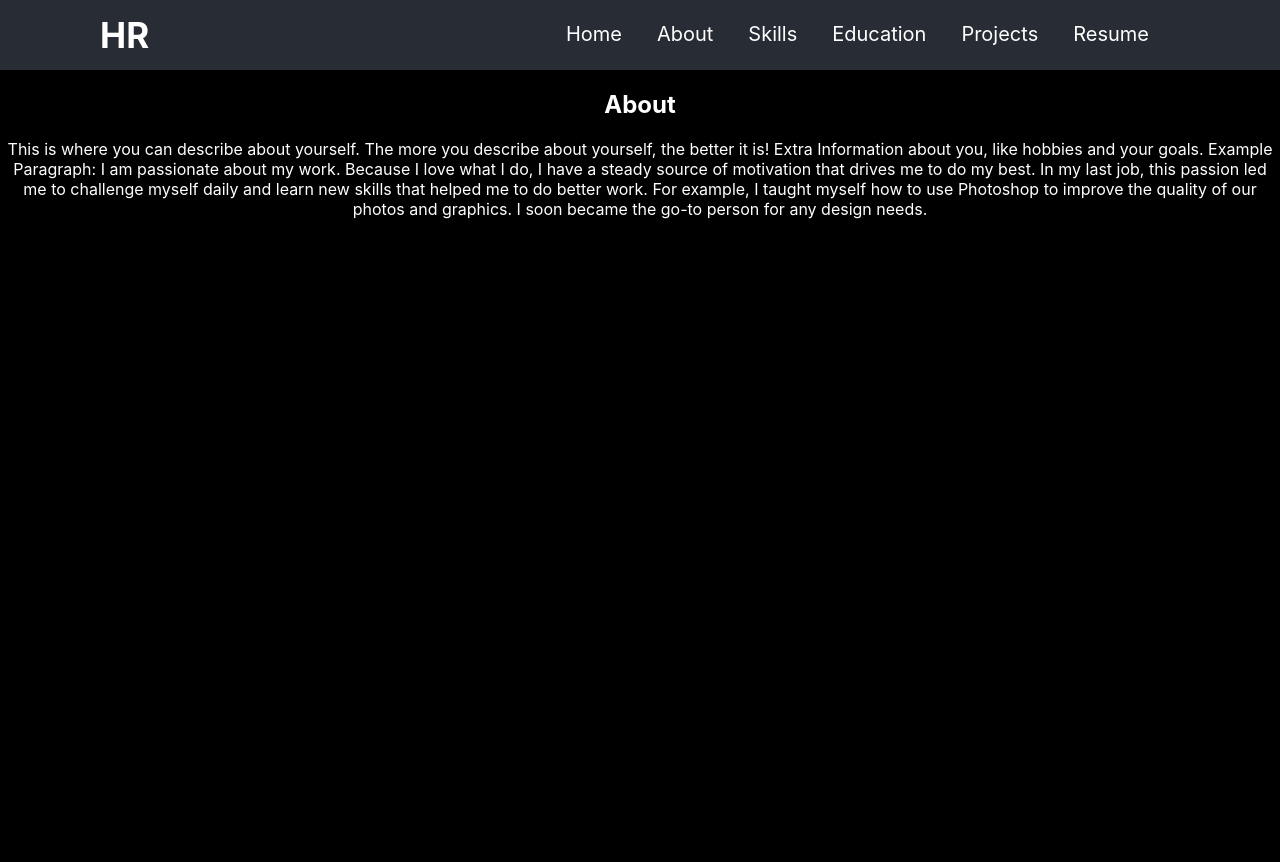
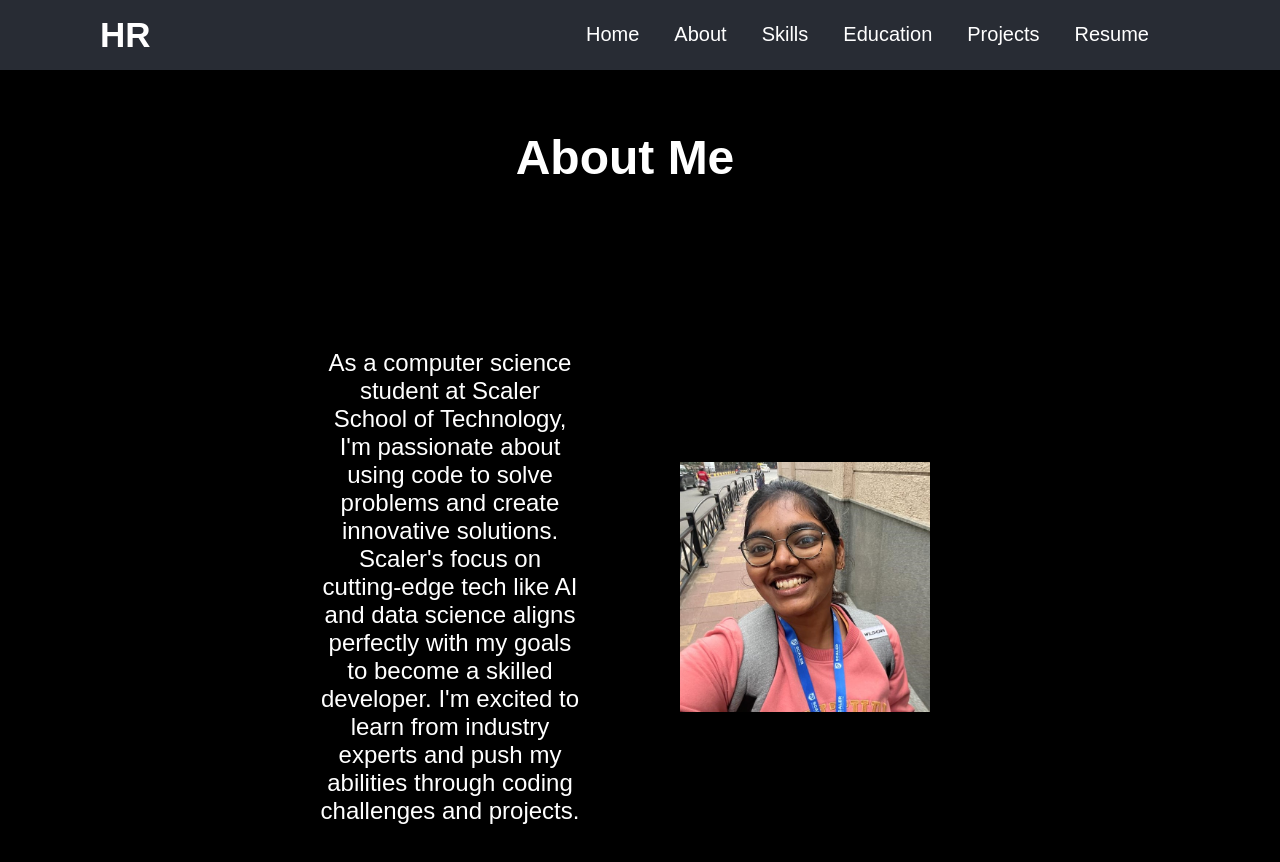
Before and after one commit to Harshinireddy05/Harshini_Dev_Portfolio, a React (Create React App) app: page /about in a window 1280 px wide. Shown: the top 862 px of the page. Before the commit the page ends 800 px from the top, so only its background shows below. Built offline with nearby package versions, Linux system fonts and the light colour scheme.

Commit message:
Education and projects pages

```diff
--- a/src/App.css
+++ b/src/App.css
@@ -18,8 +18,9 @@
   display: flex;
   flex-direction: column;
   align-items: center;
-  justify-content: space-around;
+  /* justify-content: space-around; */
   color: white;
+  height: 300px;
 }
 
 .App-link {
@@ -37,7 +38,7 @@
 body {
   background-color: #000000;
   margin: 0;
-  padding: 0;
+  padding: 10px;
 }
 .header {
   background-color: black;
--- a/src/App.js
+++ b/src/App.js
@@ -4,6 +4,8 @@ import { Route, Switch } from 'react-router-dom';
 import About from './Components/About/About.js'
 import Home from './Home.js';
 import Skills from './Components/Skills/Skills.js';
+import Education from './Components/Education/Education.js';
+import Projects from './Components/Projects/Projects.js';
 
 function App() {
   return (
@@ -13,6 +15,8 @@ function App() {
       <Switch>
         <Route path="/about" component={About} />
         <Route path="/skills" component={Skills} />
+        <Route path="/education" component={Education} />
+        <Route path="/projects" component={Projects} />
         <Route path="/" component={Home} />
       </Switch>
       </div>
--- a/src/Components/About/About.css
+++ b/src/Components/About/About.css
@@ -1,76 +1,51 @@
 body {
-    background-color: black;
+    margin: 0;
+    padding: 0;
+    font-family: sans-serif;
+    background-color: #f0f0f0;
   }
 
-  .about-container {
-    width: 100%;
-    padding: 2rem;
-    font-family: Arial, sans-serif;
-    color: #333;
-    background-color: #f9f9f9;
-    border-radius: 8px;
-    margin: 2rem auto;
-    max-width: 700px;
-    text-align: center;
+  .about {
+    display: grid;
+    grid-template-columns: 2fr 1fr;
+    padding: 320px;
+    margin-right: 30px;
+    margin-top: -300px;
+    font-size: 1.5rem;
+    grid-gap: 100px;
   }
 
-  .about-container h1 {
-    font-size: 2.5rem;
-    margin-bottom: 1rem;
+  .about h2 {
+    grid-column: span 2;
     text-align: center;
-    color: #333;
-  }
-
-  .about-content {
-    display: flex;
-    flex-direction: row;
-    align-items: center;
-    justify-content: space-between;
+    font-size: 3rem;
   }
 
   .about-text {
-    flex: 1;
-    font-size: 1rem;
-    line-height: 1.6;
-    padding-right: 2rem;
-  }
-
-  .about-text p {
-    margin-bottom: 1rem;
+    grid-column: 1;
+    line-height: 1.5;
   }
 
   .about-image {
-    flex-shrink: 0;
+    grid-column: 2;
+    display: flex;
+    justify-content: center;
+    align-items: center;
+    /* margin-left: 900px; */
   }
 
   .about-image img {
-    width: 150px;
-    height: 150px;
-    border-radius: 50%;
+    width: 250px;
+    height: 250px;
     object-fit: cover;
   }
 
-  @media (max-width: 600px) {
-    .about-container {
-      padding: 1rem;
-    }
-
-    .about-container h1 {
-      font-size: 2rem;
-    }
-
-    .about-content {
-      flex-direction: column;
-    }
-
-    .about-image {
-      margin-left: 0;
-      margin-top: 1rem;
-      align-self: center;
+  @media (max-width: 768px) {
+    .about {
+      grid-template-columns: 1fr;
     }
 
     .about-text {
-      padding-right: 0;
-      font-size: 0.9rem;
+      margin-bottom: 1rem;
     }
-  }
+}
--- a/src/Components/About/About.js
+++ b/src/Components/About/About.js
@@ -1,49 +1,19 @@
-// import React from 'react';
-// import './About.css';
-// // import profileImage from './Assets/profile_image.jpeg'; // Replace with your profile image path
-
-// function About() {
-//   return (
-//     <div className="about-container">
-//       <h1>About Me</h1>
-//       <div className="about-content">
-//         <div className="about-text">
-//           <p>
-//             I'm [Your Name], a passionate web developer with a keen interest in creating dynamic and beautiful web applications. My background in [Your Background] helps me combine strong technical skills with a creative approach to building user-friendly experiences. I'm constantly learning new technologies and pushing myself to develop innovative solutions for the web. Outside of coding, I enjoy exploring new places, staying updated on tech trends through blogs, and working on personal projects that challenge me to think outside the box.
-//           </p>
-//         </div>
-//         {/* <div className="about-image">
-//           <img src={profileImage} alt="Your Profile" />
-//         </div> */}
-//       </div>
-//     </div>
-//   );
-// }
-
-// export default About;
-
 import React from 'react';
 import './About.css';
+import profileImage from '../Assets/Image.jpg';
 
 function About() {
   return (
     <section className="about">
-      <h2>About</h2>
+      <h2>About Me</h2>
       <p>
         {/* Add your personal description here */}
-        This is where you can describe about yourself. The more you describe
-        about yourself, the better it is!
-
-        Extra Information about you, like hobbies and your goals.
-        Example Paragraph: I am passionate about my work. Because I love
-        what I do, I have a steady source of motivation that drives me to do
-        my best. In my last job, this passion led me to challenge myself daily
-        and learn new skills that helped me to do better work. For example, I
-        taught myself how to use Photoshop to improve the quality of our
-        photos and graphics. I soon became the go-to person for any design
-        needs.
+        As a computer science student at Scaler School of Technology, I'm passionate about using code to solve problems and create innovative solutions.  Scaler's focus on cutting-edge tech like AI and data science aligns perfectly with my goals to become a skilled developer. I'm excited to learn from industry experts and push my abilities through coding challenges and projects.
       </p>
       {/* Add more sections for hobbies, goals, etc. if needed */}
+      <div className="about-image">
+        <img src = {profileImage} alt="Your Profile Picture" />
+      </div>
     </section>
   );
 }
--- /dev/null
+++ b/src/Components/Education/Education.css
@@ -0,0 +1,59 @@
+body {
+    margin: 0;
+    padding: 0;
+    font-family: sans-serif; /* Set a default font family */
+    background-color: #f0f0f0; /* Light gray background color for the page (optional) */
+  }
+
+  .education {
+    display: grid;
+    grid-template-columns: 1fr 1fr; /* Two columns, equal width */
+    padding: 320px;
+    grid-gap: 20px; /* Gap between education content and image */
+  }
+
+  .education h2 {
+    grid-column: span 2;
+    text-align: center;
+    margin-bottom: 1rem;
+    margin-top: -150px;
+    font-size: 3rem;
+  }
+
+  .education-container {
+    grid-column: 1; /* Education content in the first column */
+    display: grid;
+    grid-template-columns: repeat(auto-fit, minmax(250px, 1fr)); /* Flexible two-column layout for boxes */
+    grid-gap: 50px;
+    margin-left: 350px;
+  }
+
+  .school-box,
+  .college-box {
+    /* Consistent styling for boxes */
+    padding: 5px;
+    border: 5px solid #ddd;
+    border-radius: 10px;
+    background-color: grey; /* Light background for boxes */
+    margin-bottom: 10px;
+    width: 100%;
+  }
+
+  .school-box h3,
+  .college-box h3 {
+    font-size: 20px;
+  }
+  .school-box p,
+  .college-box p {
+    font-size: 16px;
+ }
+  /* Optional media query for smaller screens (adjust as needed) */
+  @media (max-width: 768px) {
+    .education {
+      grid-template-columns: 2fr; /* Stack elements on top of each other for smaller screens */
+    }
+
+    .profile-image {
+      margin-top: 1rem; /* Add some space between text and image on small screens */
+    }
+  }
--- /dev/null
+++ b/src/Components/Projects/Projects.css
@@ -0,0 +1,68 @@
+   body {
+    background-color: black; /* Make the entire body black */
+    margin: 0; /* Remove default body margins */
+    padding: 0; /* Remove default body padding */
+  }
+
+  .projects {
+    margin: 50px auto; /* Adjust margin for top and centering */
+    text-align: center;
+    max-width: 800px; /* Adjust max-width as needed */
+  }
+
+  .projects h2 {
+    font-size: 3rem;
+    margin-bottom: 90px;
+  }
+
+  .projects-container {
+    display: grid;
+    grid-template-columns: repeat(4, 1fr); /* Four columns, equal width */
+    gap: 30px; /* Adjust gap between cards as needed */
+  }
+
+  .project-card {
+    background-color: white; /* Set background color of cards to white */
+    padding: 20px;
+    border-radius: 10px;
+    box-shadow: 0 2px 5px rgba(0, 0, 0, 0.1);
+    transition: transform 0.2s ease-in-out;
+    color: #333; /* Adjust text color for cards if needed */
+  }
+
+  .project-card:hover {
+    transform: translateY(-5px);
+  }
+
+  .project-card h3 {
+    margin-bottom: 10px;
+  }
+
+  .github-button {
+    display: inline-flex;
+    align-items: center;
+    text-decoration: none;
+    color: #333; /* Adjust text color for buttons if needed */
+    font-weight: bold;
+    transition: color 0.2s ease-in-out;
+  }
+
+  .github-button i {
+    margin-right: 5px;
+    font-size: 18px;
+  }
+
+  .github-button:hover {
+    color: #007bff;
+  }
+
+  /* FontAwesome Icon (you might need to include FontAwesome CSS) */
+  .fab.fa-github {
+    color: #4d4d4d;
+  }
+  .project-card-image {
+    width: 100px; /* Adjust width as needed */
+    height: 100px; /* Adjust height as needed */
+    margin-bottom: 10px; /* Optional margin below image */
+    border-radius: 5px; /* Optional rounded corners for image */
+  }
--- /dev/null
+++ b/src/Components/Projects/Projects.js
@@ -0,0 +1,66 @@
+import React from 'react';
+import './Projects.css'; // Assuming the file is in the same directory
+
+function Projects() {
+  const projects = [
+    {
+      title: 'Quick Quiz App',
+      description:
+        'A Quick Quiz App made using HTML, CSS, and JavaScript.',
+      githubUrl: 'https://github.com/Harshinireddy05/Quick-Quiz-Assignment-1.git',
+      imageUrl: './quiz.png',
+    },
+    {
+      title: 'Analog Clock',
+      description:
+        'An Analog Clock made using HTML, CSS, and JavaScript.',
+      githubUrl: 'https://github.com/Harshinireddy05/Analog-Clock.git',
+      imageUrl: './quiz.png',
+    },
+    {
+      title: 'Secure Chat App',
+      description:
+        'Android app with secure chat functionalities. (Work in Progress)',
+      githubUrl: 'https://github.com/your-username/secure-chat-app',
+      imageUrl:'C:/Users/harsh/OneDrive/Desktop/Trimester 4/Development/my_portfolio/src/Components/Projects/quiz.png'
+    },
+    {
+      title: 'Secure Chat App',
+      description:
+        'Android app with secure chat functionalities. (Work in Progress)',
+      githubUrl: 'https://github.com/your-username/secure-chat-app',
+      imageUrl: './quiz.png',
+    },
+  ];
+
+  return (
+    <section className="projects">
+      <h2>Projects</h2>
+      <div className="projects-container">
+        {projects.map((project) => (
+          <div className="project-card" key={project.title}>
+            {project.imageUrl && ( // Check if imageUrl exists before rendering
+            <img
+              src={project.imageUrl}
+              alt={project.title + ' Project Screenshot'} // Descriptive alt text
+              className="project-card-image"
+            />
+            )}
+            <h3>{project.title}</h3>
+            <p>{project.description}</p>
+            <a
+              href={project.githubUrl}
+              target="_blank"
+              rel="noopener noreferrer"
+              className="github-button"
+            >
+              <i className="fab fa-github"></i> View on GitHub
+            </a>
+          </div>
+        ))}
+      </div>
+    </section>
+  );
+}
+
+export default Projects;
--- a/src/Components/Skills/Skills.css
+++ b/src/Components/Skills/Skills.css
@@ -1,5 +1,5 @@
 .skills {
-    padding: 20px;
+    padding: 100px;
     margin-bottom: 20px;
     font-size: 2rem;
   }
--- a/src/NavBar.js
+++ b/src/NavBar.js
@@ -15,7 +15,7 @@ function NavBar(){
                 <li className='nav-item'><a href="/skills">Skills</a></li>
                 <li className='nav-item'><a href="/education">Education</a></li>
                 <li className='nav-item'><a href="/projects">Projects</a></li>
-                <li className='nav-item'><a href="/resume">Resume</a></li>
+                <li className='nav-item'><a href="https://drive.google.com/file/d/13kaPsdMNDsM4LV9g7m5-E5PTildp-yYf/view" target='_blank'>Resume</a></li>
             </ul>
         </nav>
     );
```
Also changed, not shown: src/Components/Education/Education.js (added, +29 -0 lines), src/Components/Assets/Image.jpg (added), src/Components/Projects/quiz.png (added).
